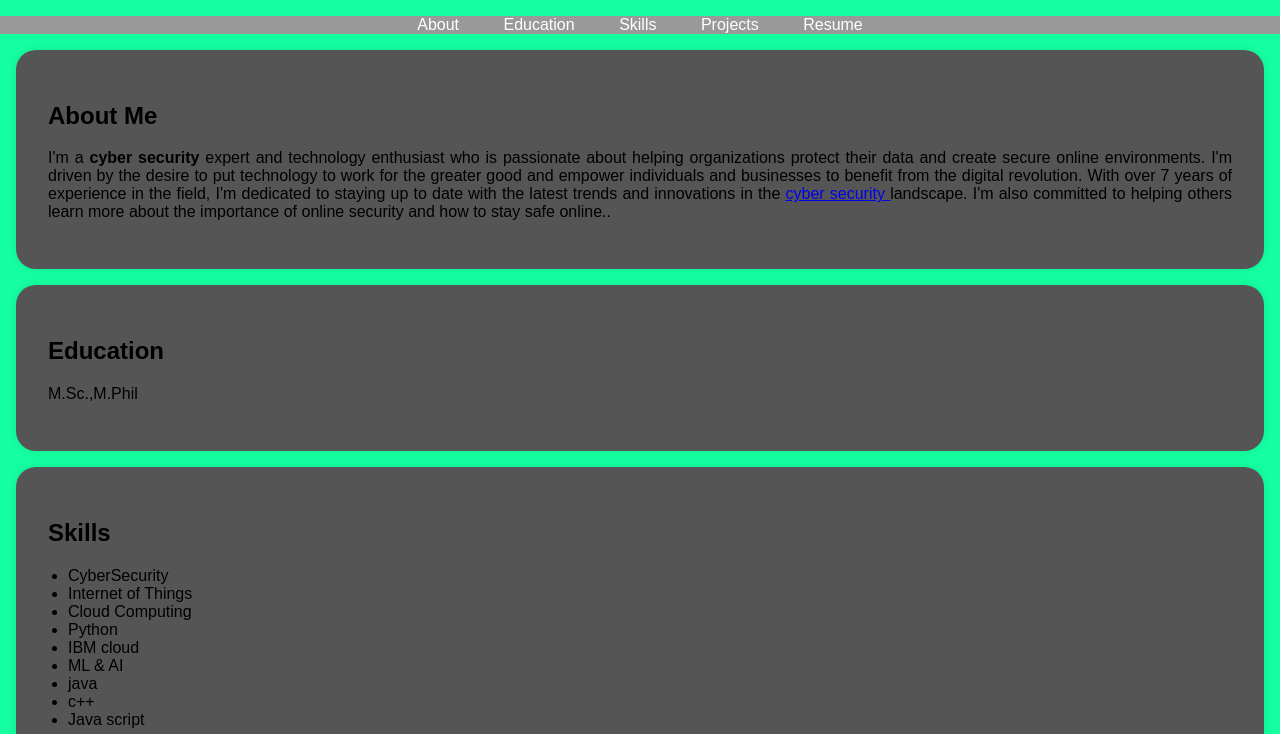
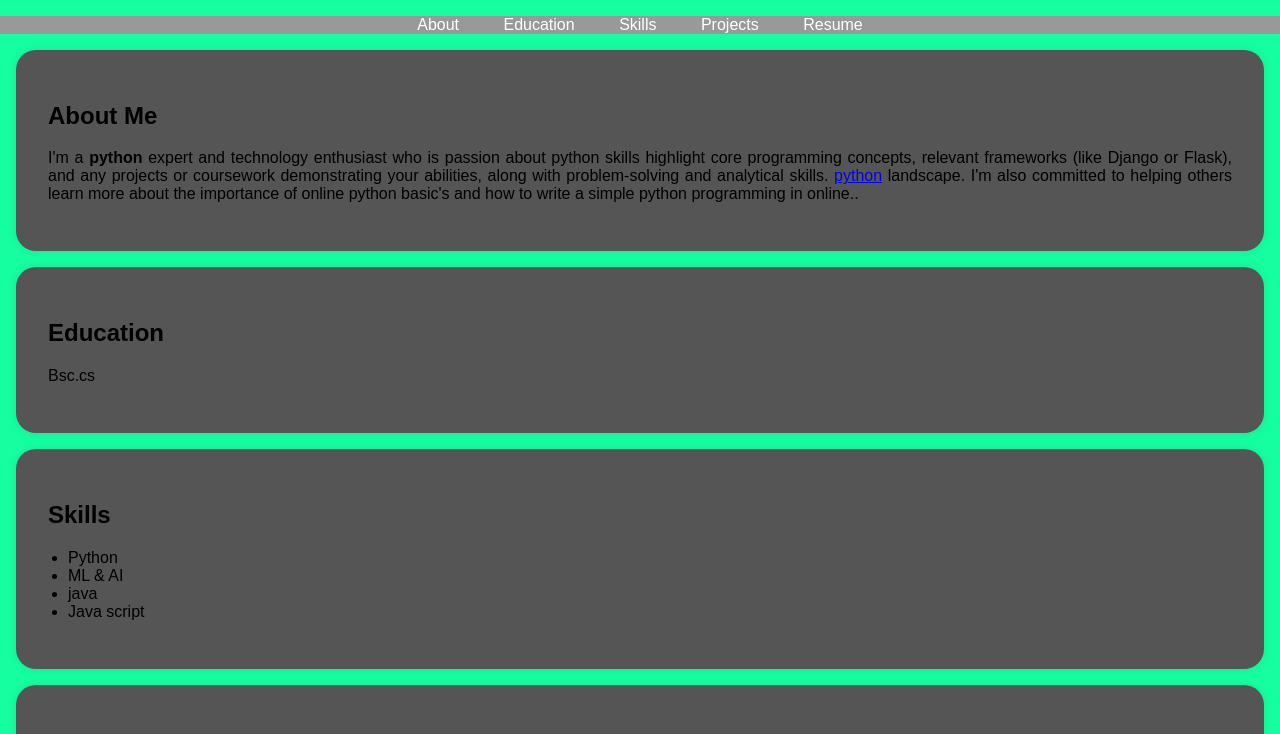
Before and after one commit to parthaSarathi777say/Digital-portfolio, a plain HTML site: page index.html in a window 1280 px wide. Shown: the part 197-931 px from the top of the page. Drawn offline with Linux system fonts and the light colour scheme.

Commit message:
index.html

```diff
--- a/index.html
+++ b/index.html
@@ -115,14 +115,14 @@
     <section id="about">
         <div class="section-content">
             <h2>About Me</h2>
-            <p>I'm a <b>cyber security </b>expert and technology enthusiast who is passionate about helping organizations protect their data and create secure online environments. I'm driven by the desire to put technology to work for the greater good and empower individuals and businesses to benefit from the digital revolution. With over 7 years of experience in the field, I'm dedicated to staying up to date with the latest trends and innovations in the <a href="https://techtrainer20.github.io/git_con2/" traget="_target">cyber security </a> landscape. I'm also committed to helping others learn more about the importance of online security and how to stay safe online..</p>
+            <p>I'm a <b> python </b>expert and technology enthusiast who is passion about python skills highlight core programming concepts, relevant frameworks (like Django or Flask), and any projects or coursework demonstrating your abilities, along with problem-solving and analytical skills. <a href="https://techtrainer20.github.io/git_con2/" traget="_target">python</a> landscape. I'm also committed to helping others learn more about the importance of online python  basic's and how to write a simple python programming in online..</p>
         </div>
     </section>
 
     <section id="education">
         <div class="section-content">
             <h2>Education</h2>
-            <p>M.Sc.,M.Phil</p>
+            <p>Bsc.cs</p>
 
 
         </div>
@@ -132,14 +132,10 @@
         <div class="section-content">
             <h2>Skills</h2>
             <ul>
-                <li>CyberSecurity</li>
-                <li>Internet of Things</li>
-                <li>Cloud Computing</li>
+
                 <li>Python</li>
-                <li>IBM cloud</li>
                 <li>ML & AI</li>
                 <li>java</li>
-                <li>c++</li>
                 <li>Java script</li>
             </ul>
         </div>
```
